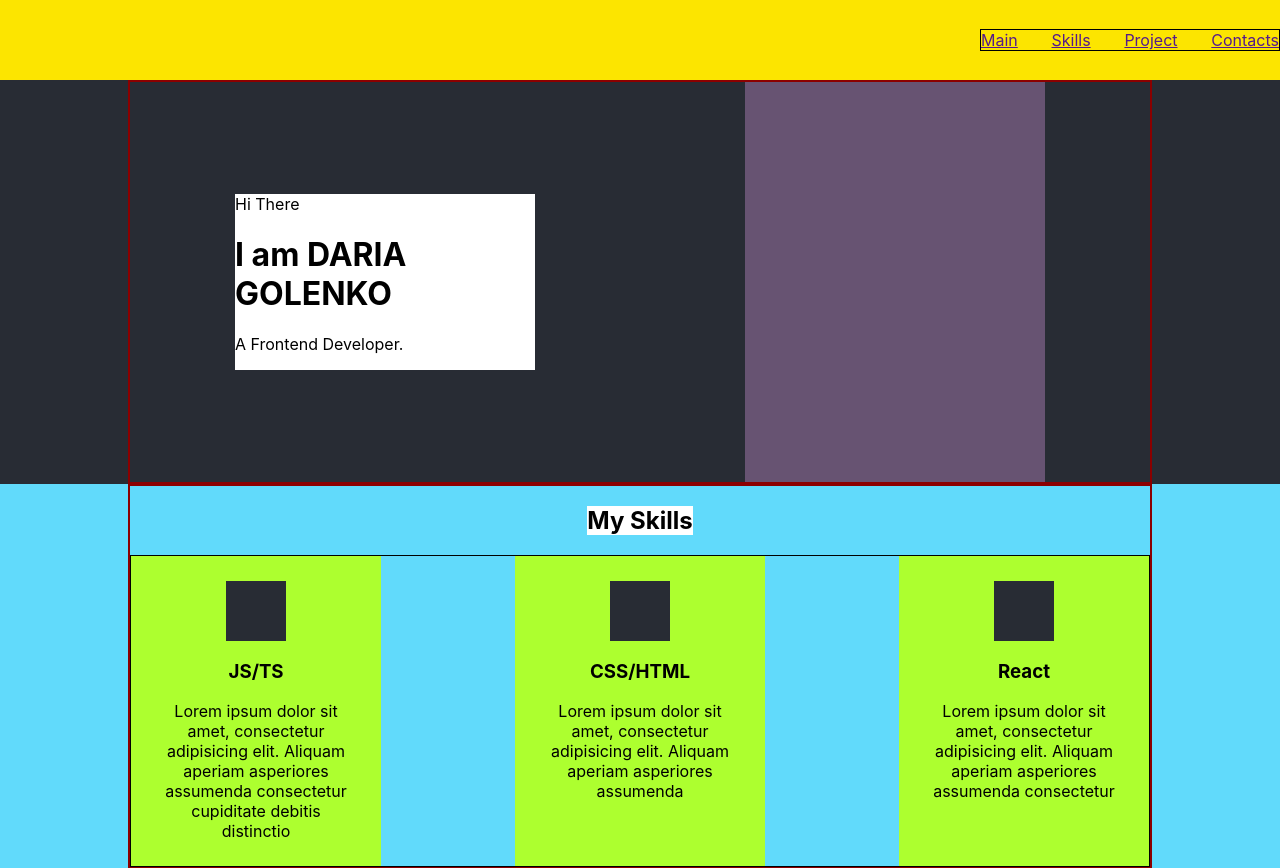
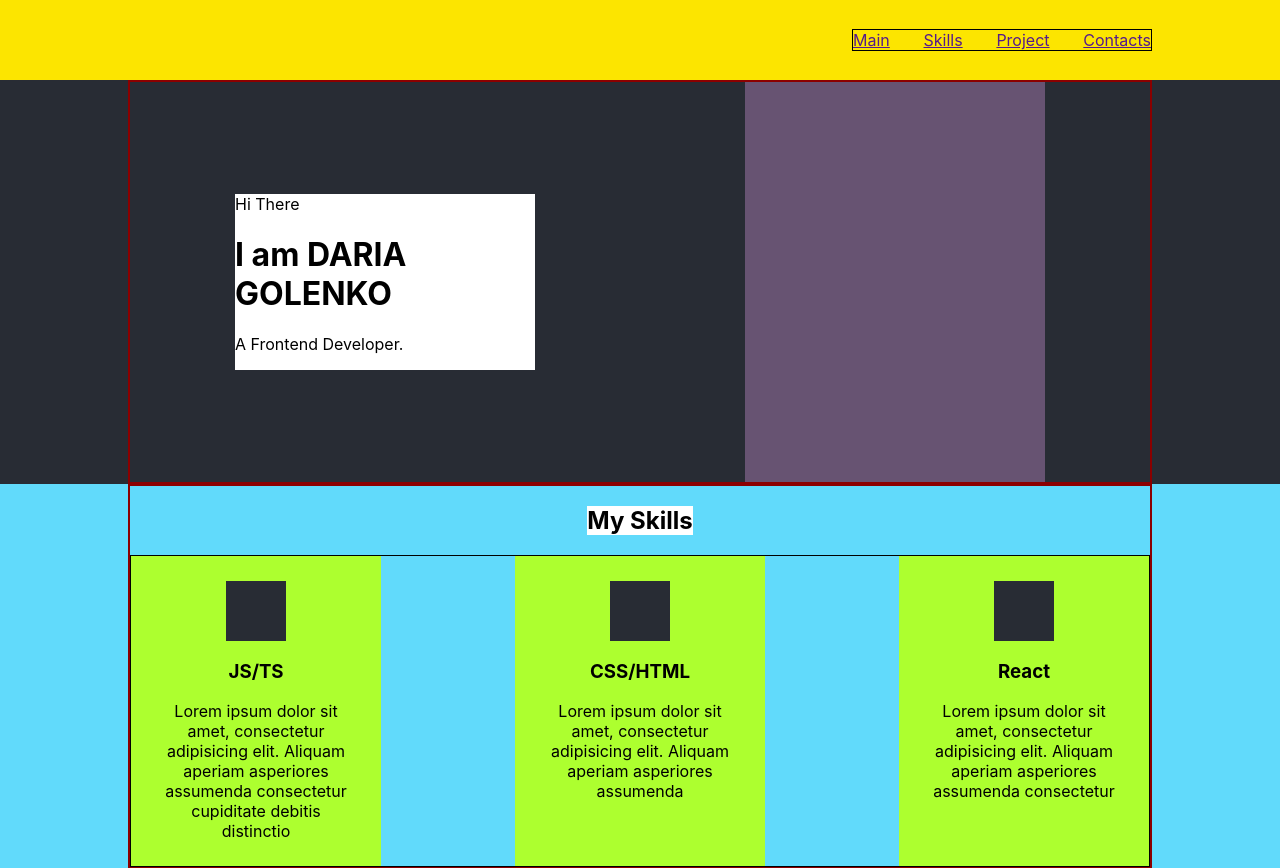
Before and after one commit to Dora-ApplePie/my_portfolio, a React (Create React App) app: page / in a window 1280 px wide. Shown: the top 868 px of the page. Built offline with nearby package versions, Linux system fonts and the light colour scheme.

Commit message:
fix header сontainer

```diff
--- a/src/header/Header.module.css
+++ b/src/header/Header.module.css
@@ -5,3 +5,10 @@
     justify-content: flex-end;
     align-items: center;
 }
+
+.headerContainer {
+    display: flex;
+    justify-content: flex-end;
+    width: 80%;
+    margin: 0 auto;
+}
--- a/src/header/Header.tsx
+++ b/src/header/Header.tsx
@@ -1,11 +1,14 @@
 import React from 'react';
 import style from './Header.module.css';
 import Nav from "../nav/Nav";
+import styleContainer from '../common/styles/container.module.css'
 
 function Header() {
     return (
         <div className={style.header}>
-            <Nav />
+            <div className={style.headerContainer}>
+                <Nav />
+            </div>
         </div>
     );
 }
```
